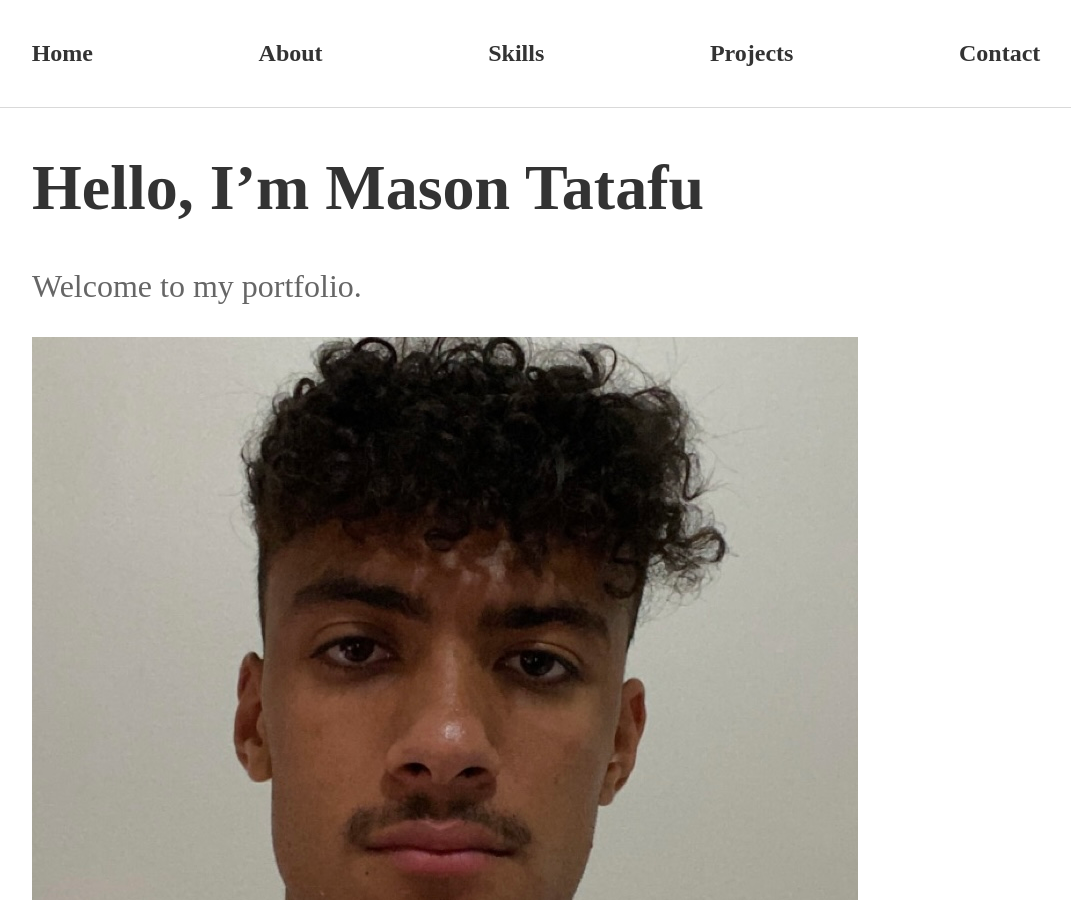
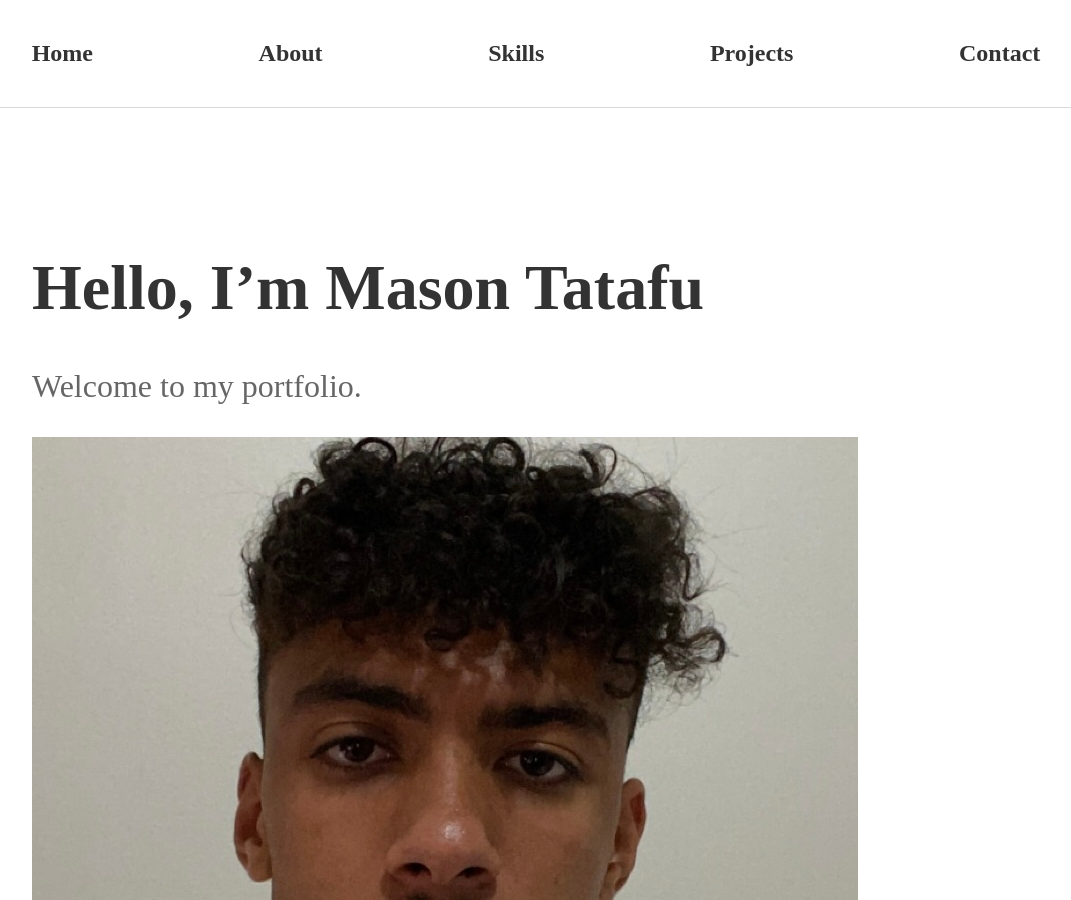
Before and after one commit to masontatafu/masontatafu.github.io, a Jekyll site: the page built from index.md, in a window 1280 px wide and 900 px high. Shown: the whole window, without its empty margins (104-1175 px from the left). Built offline with Jekyll 4.4.1, drawn with Linux system fonts in a browser that asks for light colours.

Commit message:
Update style.css

```diff
--- a/assets/style.css
+++ b/assets/style.css
@@ -69,6 +69,7 @@ h1 {
     font-weight: bold;
     flex: 1;
     text-align: left;
+    padding-top: 100px; /* push text below navbar*/
 }
 
 .subheading {
```
